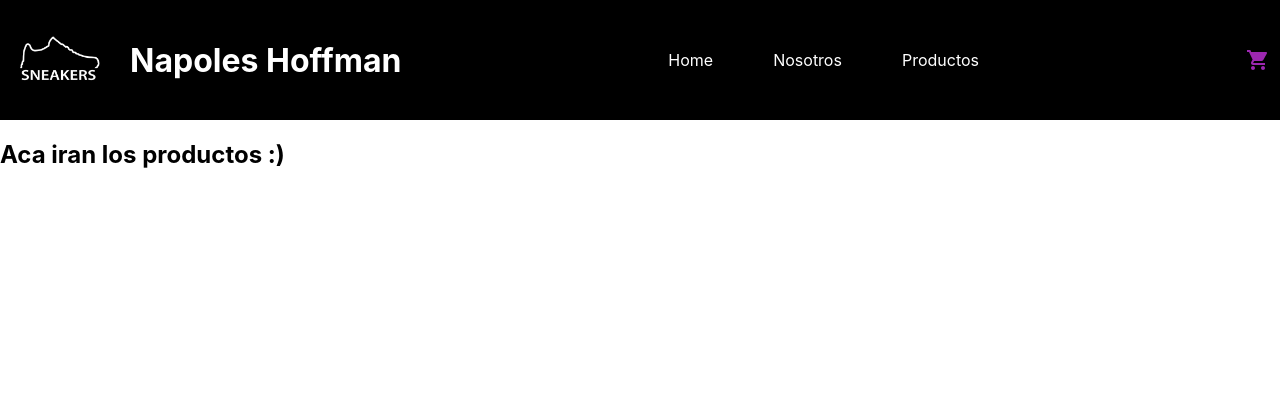
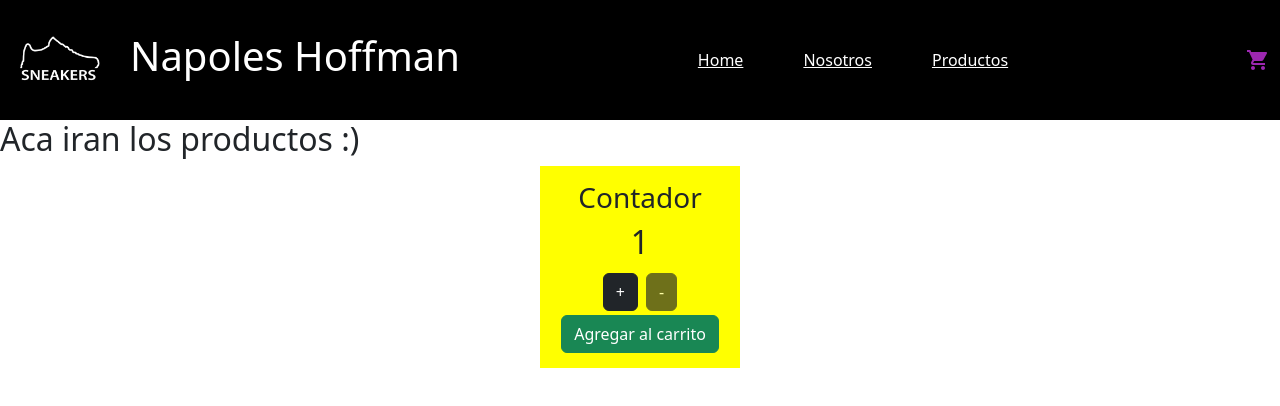
Before and after one commit to CristianHoffman/proyectoReactJs, a React (Create React App) app: page / in a window 1280 px wide. Shown: the top 406 px of the page. Built offline with nearby package versions, Linux system fonts and the light colour scheme.

Commit message:
desafio contador

```diff
--- a/package.json
+++ b/package.json
@@ -10,6 +10,7 @@
     "@testing-library/jest-dom": "^5.16.5",
     "@testing-library/react": "^13.3.0",
     "@testing-library/user-event": "^13.5.0",
+    "bootstrap": "^5.2.1",
     "react": "^18.2.0",
     "react-dom": "^18.2.0",
     "react-scripts": "5.0.1",
--- a/src/App.js
+++ b/src/App.js
@@ -1,6 +1,9 @@
 import React from "react";
 import Navbar from "./components/Header/Header"
 import ItemListContainer from "./components/Header/Conteiner/ItemListConteiner";
+import "bootstrap/dist/css/bootstrap.min.css"
+
+
 
 const nombre = 'cristian'
 const apellido = 'Hoffman'
@@ -11,7 +14,10 @@ const App = () => {
     <Navbar nombre={nombre} apellido={apellido}/>
 
     <ItemListContainer greeting= "Aca iran los productos :)"/>
+
+
     </>
+
     )
   }
 
--- a/src/components/Header/Conteiner/ItemListConteiner.js
+++ b/src/components/Header/Conteiner/ItemListConteiner.js
@@ -1,6 +1,16 @@
+import ItemCount from "../ItemCount/ItemCount"
+
+
+
 const ItemListContainer = ({greeting}) =>{
+    const onAdd = (cantidad) => {
+        console.log(`Compraste ${cantidad} unidades`);
+      };
     return (
+        <>
         <h2>{greeting}</h2>
+        <ItemCount inicio={1} stock={10} onAdd={onAdd}/>
+        </>
     )
 }
 
--- a/src/components/Header/Header.js
+++ b/src/components/Header/Header.js
@@ -12,13 +12,13 @@ const Navbar = ({nombre, apellido}) => {
     ]
   return (
         <header>
-          <div class="logo">
-           <img src={logo} class="logo-img" alt="logo"/>
-           <h1 class= "logo-nombre">Napoles {apellido}</h1>
+          <div className="logo">
+           <img src={logo} className="logo-img" alt="logo"/>
+           <h1 className= "logo-nombre">Napoles {apellido}</h1>
           </div>
           <nav>
           {links.map ((link)=>{
-            return  <a key={link.id} href="">{link.nombre}</a>
+            return  <a className="text-white" key={link.id} href="">{link.nombre}</a>
 
           })}
           </nav>
--- /dev/null
+++ b/src/components/Header/ItemCount/ItemCount.css
@@ -0,0 +1,7 @@
+.contador {
+   margin: auto;
+   padding: 15px;
+   text-align: center;
+   background-color: yellow;
+   width: 200px;
+}
--- /dev/null
+++ b/src/components/Header/ItemCount/ItemCount.js
@@ -0,0 +1,32 @@
+import React, {useState} from "react";
+import "./ItemCount.css"
+
+
+
+const ItemCount = ({inicio, stock, onAdd}) =>{
+
+    const [carrito, setCarrito] = useState(inicio);
+
+  const agregarCarrito = () =>{
+      setCarrito(carrito  + 1)
+}
+
+ const quitarCarrito = () =>{
+    setCarrito(carrito - 1)
+ }
+return (
+    <div className="contador">
+    <h3>Contador</h3>
+    <h2>{carrito}</h2>
+    <button type="button" class="btn btn-dark m-1" disabled={carrito >= stock} onClick={agregarCarrito}>+</button>
+    <button type="button" class="btn btn-dark m-1" disabled={carrito <= inicio} onClick={quitarCarrito}>-</button>
+       <div>
+        <button type="button" className="btn btn-success" onClick={() =>onAdd(carrito)}>Agregar al carrito</button>
+       </div>
+
+    </div>
+)
+
+}
+
+export default ItemCount
```
Also changed, not shown: 1 other file (tests, documents, lock files or other folders).
